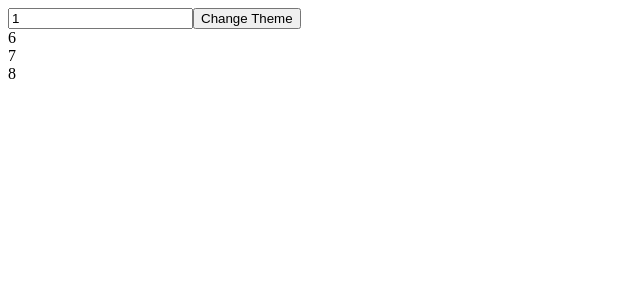
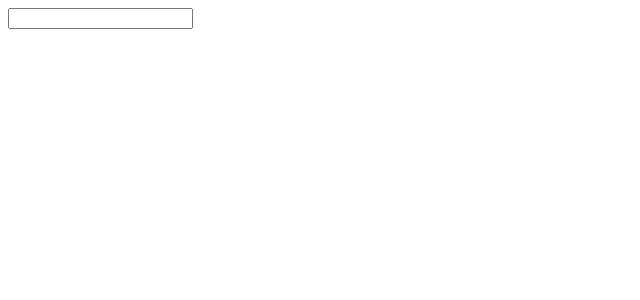
Before and after one commit to marukeso/react-hooks-study, a React (Create React App) app: page / in a window 1280 px wide. Shown: the top 300 px of the page, without its empty margins (0-640 px from the left). Built offline with nearby package versions, Linux system fonts and the light colour scheme.

Commit message:
learn custom hooks

```diff
--- a/src/App.js
+++ b/src/App.js
@@ -5,12 +5,14 @@
 // import UseContext from './UseContext';
 // import UseReducer from './UseReducer';
 // import UseReducer2 from './UseReducer2';
-import UseCallback from './UseCallback';
+// import UseCallback from './UseCallback';
+import UseCustomHooks from './UseCustomHooks';
 
 function App() {
   return (
     <>
-      <UseCallback />
+      <UseCustomHooks />
+      {/* <UseCallback /> */}
       {/* <UseReducer2 /> */}
       {/* <UseContext /> */}
       {/* <UseRef /> */}
--- /dev/null
+++ b/src/UseCustomHooks.js
@@ -0,0 +1,11 @@
+import React from 'react';
+import useLocalStorage from './useLocalStorage';
+import useUpdateLogger from './useUpdateLogger';
+
+export default function UseRef() {
+  const [name, setName] = useLocalStorage('name', '');
+  useUpdateLogger(name);
+  return (
+    <input type="text" value={name} onChange={(e) => setName(e.target.value)} />
+  );
+}
--- /dev/null
+++ b/src/useLocalStorage.js
@@ -0,0 +1,19 @@
+import { useState, useEffect } from 'react';
+
+function getSavedValue(key, initialValue) {
+  const savedValue = JSON.parse(localStorage.getItem(key));
+  if (savedValue) return savedValue;
+
+  if (initialValue instanceof Function) return initialValue();
+  return initialValue;
+}
+
+export default function useLocalStorage(key, initialValue) {
+  const [value, setValue] = useState(() => getSavedValue(key, initialValue));
+
+  useEffect(() => {
+    localStorage.setItem(key, JSON.stringify(value));
+  }, [value]);
+
+  return [value, setValue];
+}
--- /dev/null
+++ b/src/useUpdateLogger.js
@@ -0,0 +1,7 @@
+import { useEffect } from 'react';
+
+export default function useUpdateLogger(value) {
+  useEffect(() => {
+    console.log(value);
+  }, [value]);
+}
```
